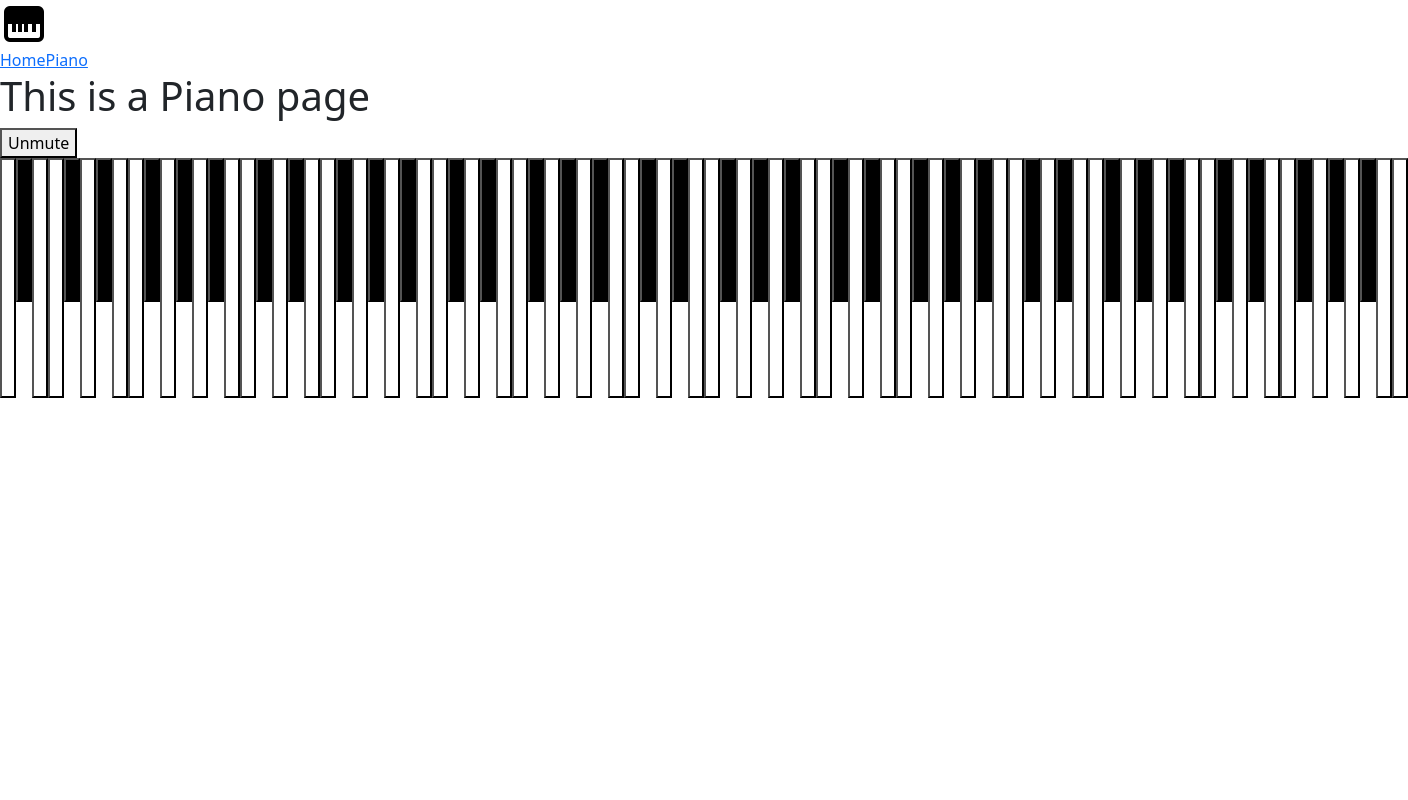
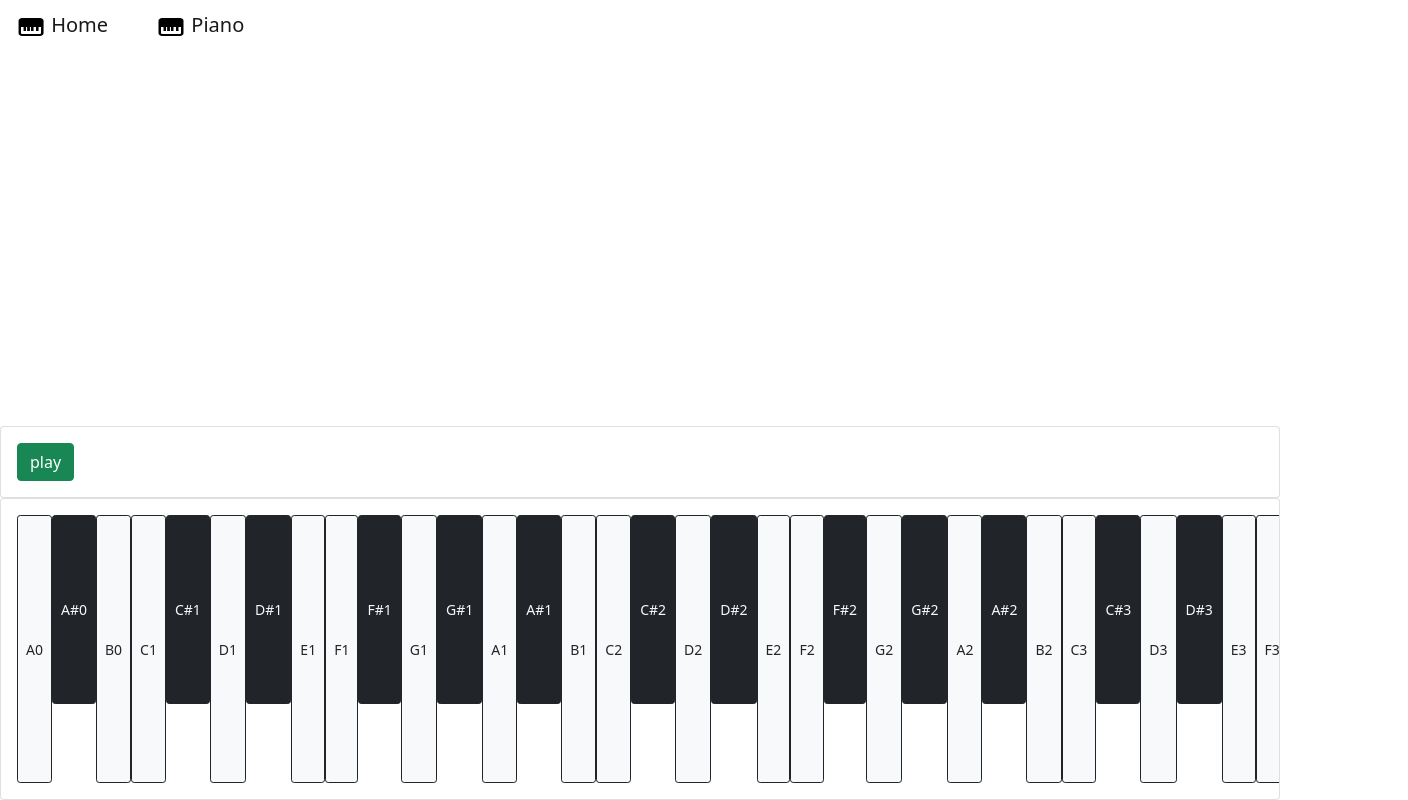
Before and after one commit to jennifershih/piano-web, a Vue app: page /piano in a window 1280 px wide. Shown: the whole page, 1408 px wide, since content can reach past the window. Built offline with nearby package versions, Linux system fonts and the light colour scheme.

Commit message:
Update description and add control panel

```diff
--- a/src/App.vue
+++ b/src/App.vue
@@ -2,11 +2,15 @@
 
 <template>
   <header>
-    <img alt="Piano logo" class="logo" src="@/assets/piano-icon.png" />
-
-    <nav>
-      <RouterLink to="/">Home</RouterLink>
-      <RouterLink to="/piano">Piano</RouterLink>
+    <nav class="navbar navbar-expand-lg navbar-light">
+      <a class="nav-link active navbar-brand mb-0 h1" href="/">
+        <img src="@/assets/piano-icon.png" width="30" height="24" />
+        Home</a
+      >
+      <a class="nav-link navbar-brand mb-0 h1" href="/piano">
+        <img src="@/assets/piano-icon.png" width="30" height="24" />
+        Piano</a
+      >
     </nav>
   </header>
   <main>
--- /dev/null
+++ b/src/assets/variables.scss
@@ -0,0 +1 @@
+$keyboard-min-height: 300px;
--- /dev/null
+++ b/src/components/ControlPanel.vue
@@ -0,0 +1,37 @@
+<template>
+  <div class="card">
+    <div class="card-body">
+      <button class="btn btn-success me-2" @click="play" :disabled="playing">
+        {{ buttonText }}
+      </button>
+    </div>
+  </div>
+</template>
+
+<script lang="ts">
+import { start } from "tone";
+import { defineComponent } from "vue";
+
+export default defineComponent({
+  data() {
+    return {
+      playing: false,
+    };
+  },
+  methods: {
+    async play() {
+      if (this.playing === true) return;
+
+      this.playing = true;
+      await start();
+    },
+  },
+  computed: {
+    buttonText() {
+      if (this.playing === true) return "playing...";
+
+      return "play";
+    },
+  },
+});
+</script>
--- a/src/components/Key.vue
+++ b/src/components/Key.vue
@@ -1,8 +1,12 @@
 <template>
   <button
-    v-on:click="play"
-    :class="{ 'black-key': isBlack, 'white-key': !isBlack }"
-  ></button>
+    class="btn btn-sm btn-outline-dark"
+    @mousedown="attack"
+    @mouseup="release"
+    :class="{ 'bg-dark text-light': isBlack, 'bg-light text-dark': !isBlack }"
+  >
+    {{ note }}
+  </button>
 </template>
 
 <script lang="ts">
@@ -26,25 +30,19 @@ export default defineComponent({
     },
   },
   methods: {
-    play() {
-      this.synth?.triggerAttackRelease(this.note, "8n");
+    attack() {
+      this.synth?.triggerAttack(this.note);
+    },
+    release() {
+      this.synth?.triggerRelease();
     },
   },
 });
 </script>
 
-<style scoped>
-.black-key {
-  width: 3em;
-  height: 9em;
-  color: white;
-  background-color: black;
-}
-
-.white-key {
-  width: 5em;
-  height: 15em;
-  color: black;
-  background-color: white;
+<style lang="scss" scoped>
+@import "@/assets/variables.scss";
+.bg-dark {
+  height: calc($keyboard-min-height * 8.9 / 14.1);
 }
 </style>
--- a/src/components/Keyboard.vue
+++ b/src/components/Keyboard.vue
@@ -1,5 +1,6 @@
 <template>
-  <div>
+  <div class="card">
+    <div class="card-body d-flex overflow-auto">
       <Key :note="`A0`" />
       <Key :note="`A#0`" />
       <Key :note="`B0`" />
@@ -11,6 +12,7 @@
       <Octave :number="6" />
       <Octave :number="7" />
       <Key :note="`C8`" />
+    </div>
   </div>
 </template>
 
@@ -24,8 +26,10 @@ export default defineComponent({
 });
 </script>
 
-<style scoped>
-div {
-  display: flex;
+<style lang="scss" scoped>
+@import "@/assets/variables.scss";
+
+.card-body {
+  min-height: $keyboard-min-height;
 }
 </style>
--- a/src/views/HomeView.vue
+++ b/src/views/HomeView.vue
@@ -1,7 +1,17 @@
 <template>
   <div class="home">
-    <h1>This is a Home page</h1>
+    <h3 class="text-center">線上鋼琴介紹</h3>
+    <p class="text-center fs-5">使用 Vue.js、Bootstrap 做出的線上鋼琴。</p>
+
+    <h3 class="text-center">如何使用這台線上鋼琴？</h3>
+    <p class="text-center fs-5">
+      每個琴鍵會對應到不同的音檔，可以使用滑鼠來彈奏每個鍵。
+    </p>
   </div>
 </template>
 
-<style></style>
+<script lang="ts">
+import { defineComponent } from "vue";
+
+export default defineComponent({});
+</script>
--- a/src/views/PianoView.vue
+++ b/src/views/PianoView.vue
@@ -1,17 +1,19 @@
 <template>
-  <h1>This is a Piano page</h1>
-  <button @click="unmute">Unmute</button>
-  <Keyboard />
+  <div class="fixed-bottom">
+    <ControlPanel />
+    <Keyboard />
+  </div>
 </template>
 
 <script lang="ts">
 import { defineComponent, provide } from "vue";
 import { start, Synth } from "tone";
 import Keyboard from "@/components/Keyboard.vue";
+import ControlPanel from "@/components/ControlPanel.vue";
 import { synthInjectionKey } from "@/types/synth-injection-key";
 
 export default defineComponent({
-  components: { Keyboard },
+  components: { Keyboard, ControlPanel },
   setup() {
     const synth = new Synth();
     provide(synthInjectionKey, synth);
@@ -27,5 +29,3 @@ export default defineComponent({
   },
 });
 </script>
-
-<style></style>
```
Lines whose indentation alone changed are shown as unchanged.
